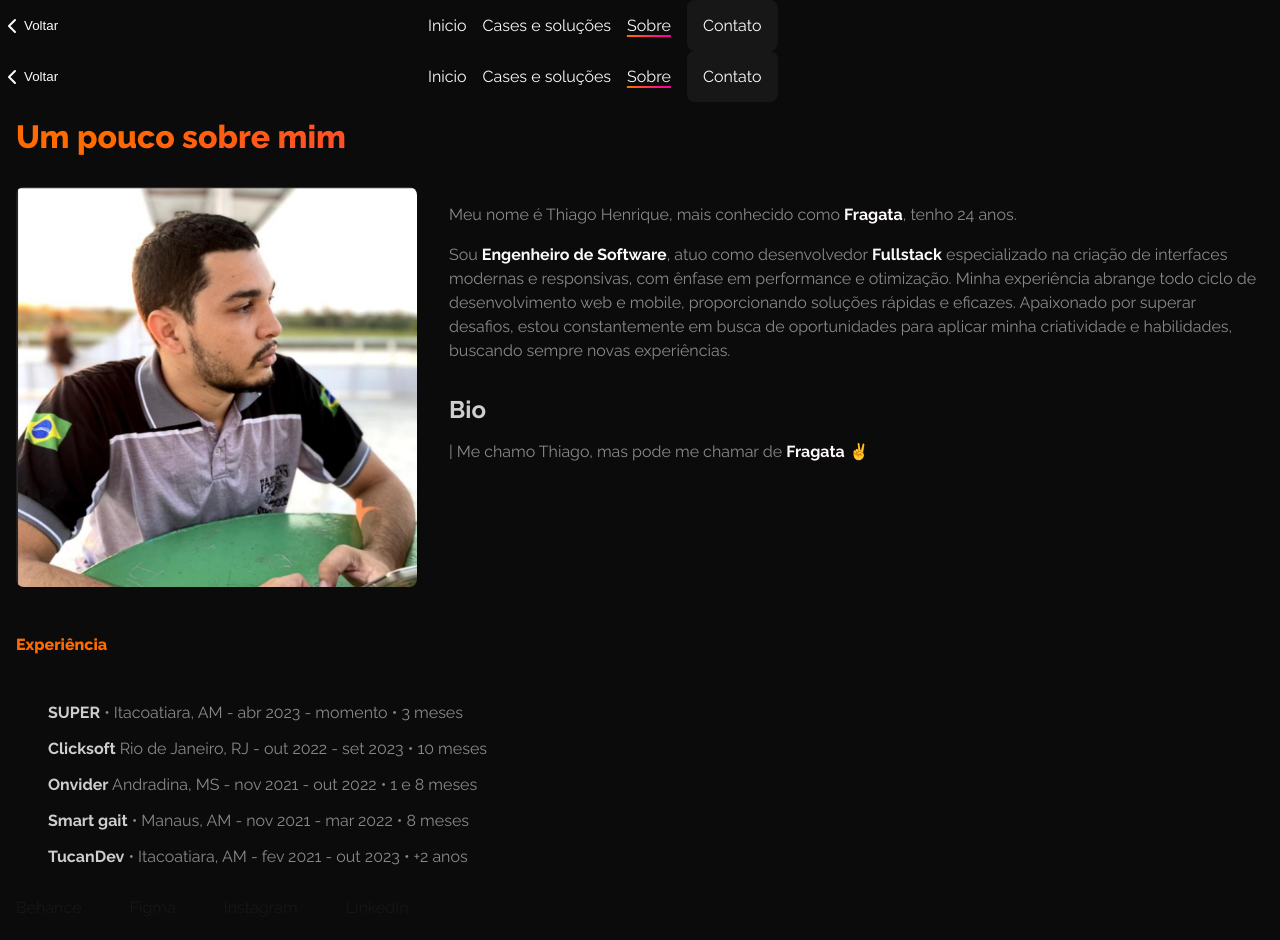
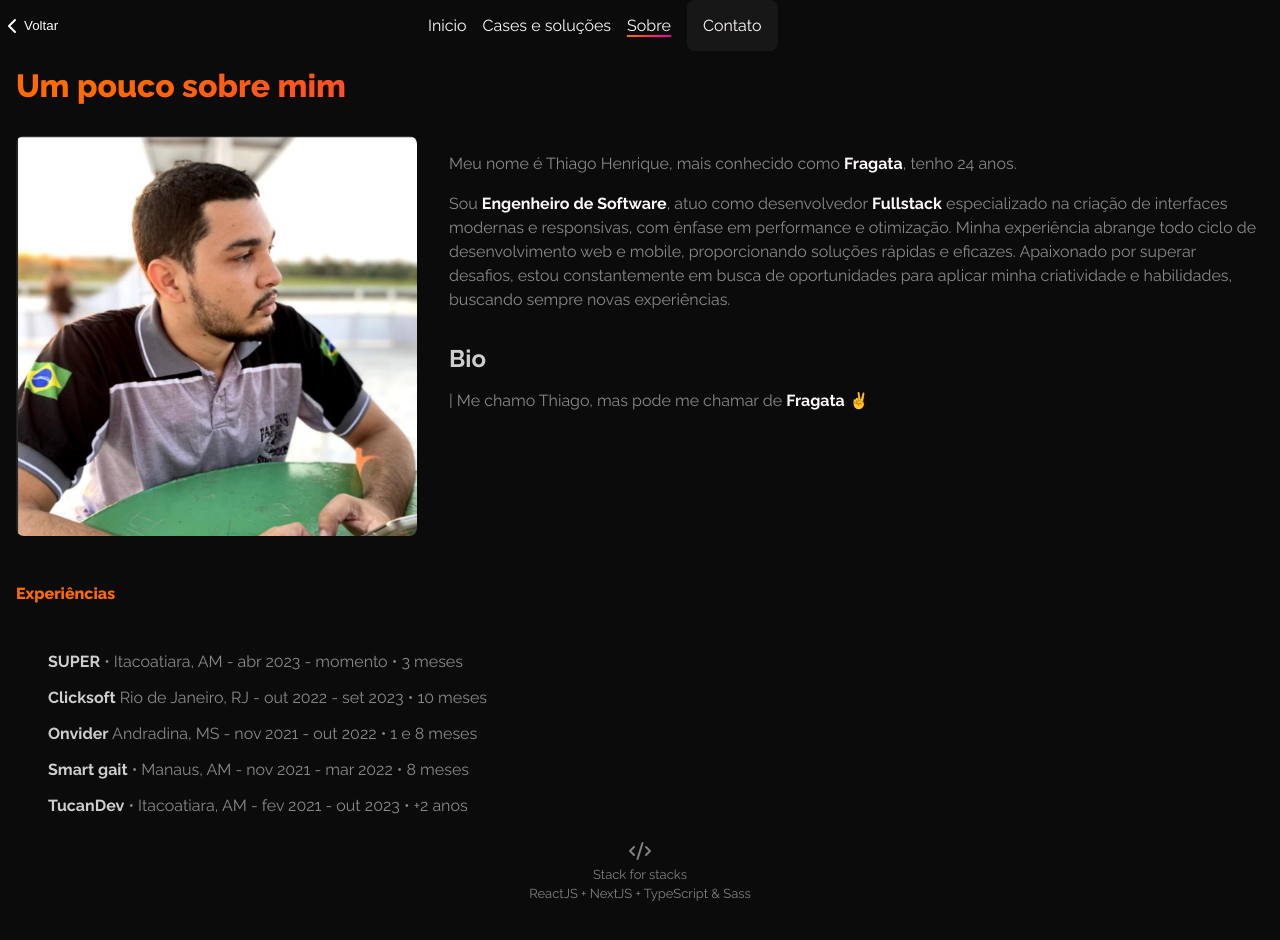
Before and after one commit to ThiagoFragata/portfolio, a Next.js app: page /about in a window 1280 px wide. Shown: the top 940 px of the page. After the commit the page ends 909 px from the top, so only its background shows below. Built offline with nearby package versions, Linux system fonts and the light colour scheme.

Commit message:
styles: footer

```diff
--- a/src/app/about/layout.tsx
+++ /dev/null
@@ -1,28 +0,0 @@
-import '@/src/styles/globals.scss'
-
-import { ReactNode } from 'react'
-import { Raleway } from 'next/font/google'
-import { Navbar } from '@/src/components/navbar'
-import { Footer } from '@/src/components/footer'
-
-const font = Raleway({ subsets: ['latin'] })
-
-export const metadata = {
-  title: 'Cases e Soluções | Thiago Fragata',
-  description:
-    'Portifolio do engenheiro de software e ui design Thiago Henrique Fragata',
-}
-
-export default function Layout({ children }: { children: ReactNode }) {
-  return (
-    <html lang="en">
-      <body className={font.className}>
-        <div className="container">
-          <Navbar />
-          {children}
-          <Footer />
-        </div>
-      </body>
-    </html>
-  )
-}
--- a/src/app/about/page.tsx
+++ b/src/app/about/page.tsx
@@ -46,7 +46,7 @@ export default function CasesAndSolutions() {
       </div>
 
       <div className={styles.title}>
-        <h2>Experiência</h2>
+        <h2>Experiências</h2>
       </div>
 
       <div className={styles.projects}>
--- a/src/app/cases-and-solutions/page.tsx
+++ b/src/app/cases-and-solutions/page.tsx
@@ -6,10 +6,10 @@ export default function CasesAndSolutions() {
   return (
     <main className={styles.container}>
       <div>
-        <h1>Trabalho & Hobbies</h1>
+        <h1>Trabalhos & Hobbies</h1>
 
         <p>
-          Essa página lista os principais projetos que venho desenvolvendo
+          Essa página mostra os principais projetos que venho desenvolvendo
           durante a minha jornada.
         </p>
 
--- a/src/app/layout.tsx
+++ b/src/app/layout.tsx
@@ -1,16 +1,16 @@
 import '@/src/styles/globals.scss'
 
+import { Footer } from '@/src/components/footer'
+import { Navbar } from '@/src/components/navbar'
+import { Raleway } from 'next/font/google'
 import { ReactNode } from 'react'
-import { Raleway } from 'next/font/google'
-import { Navbar } from '@/src/components/navbar'
-import { Footer } from '@/src/components/footer'
 
 const font = Raleway({ subsets: ['latin'] })
 
 export const metadata = {
-  title: 'Portifolio | Thiago Fragata',
+  title: 'Portfolio | Thiago Fragata',
   description:
-    'Portifolio do engenheiro de software e ui design Thiago Henrique Fragata',
+    'Site portfolio de projetos últimos projetos e projetos em execução',
 }
 
 export default function LayoutHome({ children }: { children: ReactNode }) {
--- a/src/app/page.tsx
+++ b/src/app/page.tsx
@@ -4,7 +4,7 @@ import Link from 'next/link'
 
 export default function Page() {
   return (
-    <main className={styles.container}>
+    <div className={styles.container}>
       <div>
         <h2>👋 Olá, seja-vindo, esse é o meu portifolio!</h2>
         <h1>Thiago Henrique Fragata</h1>
@@ -19,6 +19,6 @@ export default function Page() {
           Vamos conversar?
         </Link>
       </div>
-    </main>
+    </div>
   )
 }
--- a/src/components/footer/footer.module.scss
+++ b/src/components/footer/footer.module.scss
@@ -1,16 +1,14 @@
-.list {
-    list-style: none;
+.container {
     display: flex;
-    align-self: center;
+    flex-direction: column;
+    align-items: center;
 
-    gap: 3rem;
-    padding: 1rem;
+    color: gray;
+    gap: .25rem;
+    padding: .5rem;
 
-    color: var(--dark-light);
-
-    li:hover {
-        transition: all 0.2s ease-in-out;
-        color: var(--light);
+    p, small {
+        font-size: small;
     }
 }
 
--- a/src/components/footer/index.tsx
+++ b/src/components/footer/index.tsx
@@ -1,40 +1,13 @@
+import { Code2 } from 'lucide-react'
+
 import styles from './footer.module.scss'
 
 export function Footer() {
   return (
-    <ul className={styles.list}>
-      <li>
-        <a
-          target="_blank"
-          href="https://www.behance.net/thiagohenrique49"
-          rel="noreferrer"
-        >
-          Behance
-        </a>
-      </li>
-      <li>
-        <a target="_blank" href="figma.com/@thiagohenriquef" rel="noreferrer">
-          Figma
-        </a>
-      </li>
-      <li>
-        <a
-          target="_blank"
-          href="https://www.instagram.com/_thiagofragata/"
-          rel="noreferrer"
-        >
-          Instagram
-        </a>
-      </li>
-      <li>
-        <a
-          target="_blank"
-          href="https://www.linkedin.com/in/thiagohenriquefragata/"
-          rel="noreferrer"
-        >
-          LinkedIn
-        </a>
-      </li>
-    </ul>
+    <div className={styles.container}>
+      <Code2 />
+      <p>Stack for stacks</p>
+      <small>ReactJS + NextJS + TypeScript & Sass</small>
+    </div>
   )
 }
```
Also changed, not shown: src/app/cases-and-solutions/layout.tsx (deleted, +0 -28 lines).
